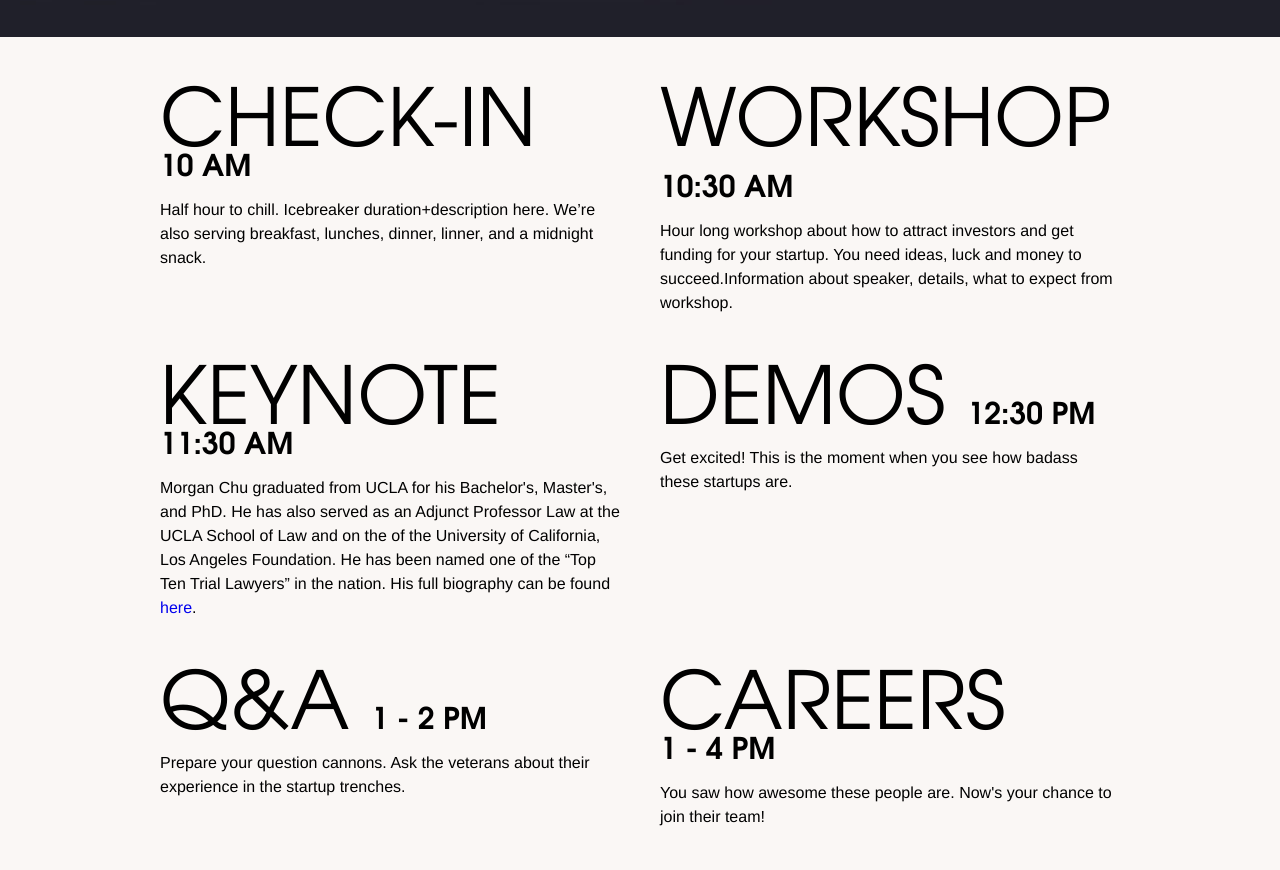
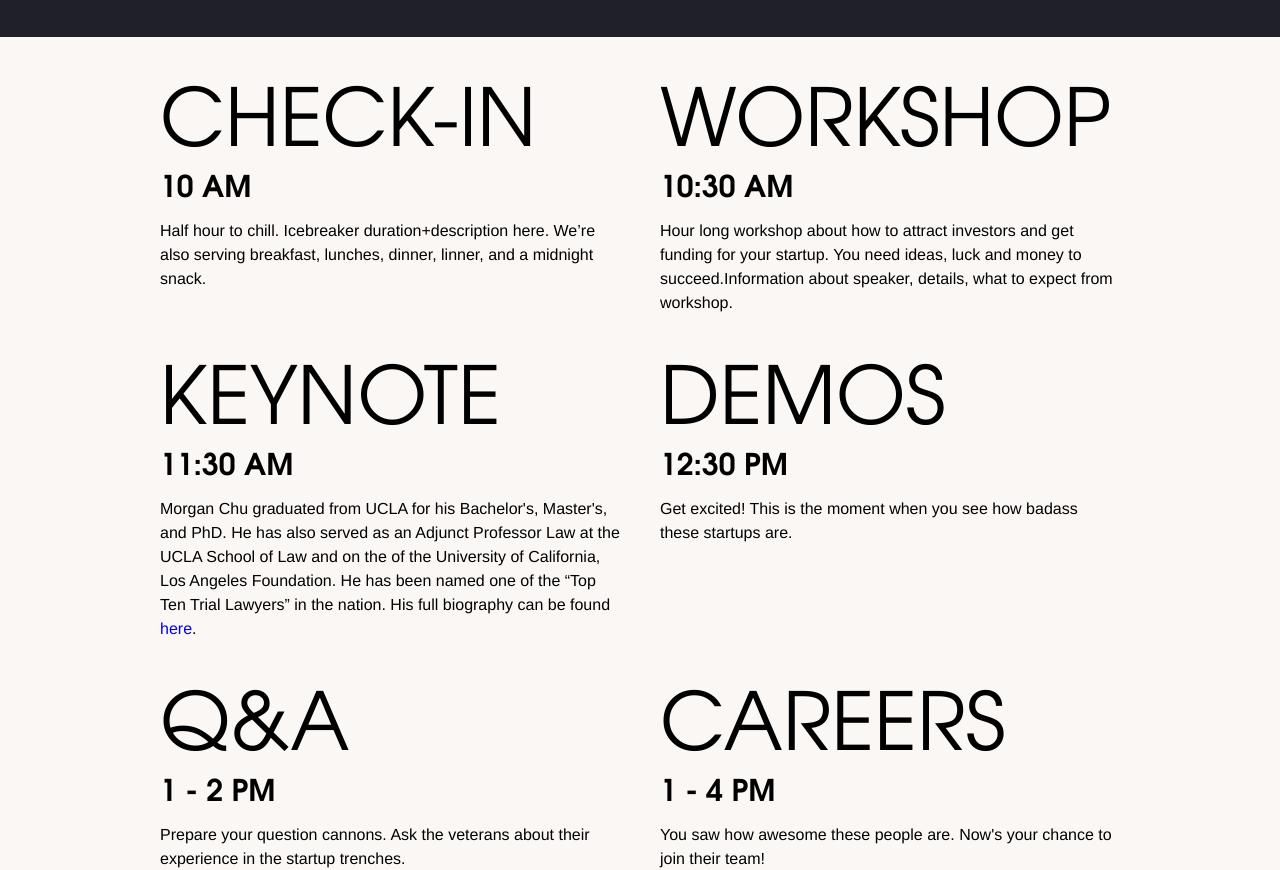
Before and after one commit to hcheng14/eee-static, a plain HTML site: page index.html in a window 1280 px wide. Shown: the part 731-1601 px from the top of the page. Drawn offline with nearby package versions, Linux system fonts and the light colour scheme.

Commit message:
standardize schedule display

```diff
--- a/index.html
+++ b/index.html
@@ -43,7 +43,7 @@
                 </p>
             </div>
             <div class="actions">
-                <a href="//hackthewest.com/static/sponsor.pdf" class="sponsor">Sponsor</a><a href="#" class="register">Register</a>
+                <a href="sponsors/packet.pdf" class="sponsor">Sponsor</a><a href="#" class="register">Register</a>
             </div>
         </div>
     </header>
@@ -51,7 +51,7 @@
         <div class="container anchor" id="schedule">
 
                 <div class="about-block">
-                    <h3>Check-in <small>10 AM</small></h3>
+                    <h3>Check-in <small><br>10 AM</small></h3>
                     <p>Half hour to chill. Icebreaker duration+description here. We’re also serving breakfast, lunches, dinner, linner, and a midnight snack.</p>
                 </div>
                 <div class="about-block">
@@ -61,21 +61,21 @@
 
             <div class="row">
                 <div class="about-block">
-                    <h3>Keynote <small>11:30 AM</small></h3>
+                    <h3>Keynote <small><br>11:30 AM</small></h3>
                     <p>Morgan Chu graduated from UCLA for his Bachelor's, Master's, and PhD. He has also served as an Adjunct Professor Law at the UCLA School of Law and on the of the University of California, Los Angeles Foundation. He has been named one of the “Top Ten Trial Lawyers” in the nation.  His full biography can be found <a href ="http://www.irell.com/professionals-22.html">here</a>.</p>
                 </div>
                 <div class="about-block">
-                    <h3>Demos <small>12:30 PM</small></h3>
+                    <h3>Demos <small><br>12:30 PM</small></h3>
                     <p>Get excited! This is the moment when you see how badass these startups are.</p>
                 </div>
             </div>
             <div class="row">
                 <div class="about-block">
-                    <h3>Q&amp;A <small>1 - 2 PM</small></h3>
+                    <h3>Q&amp;A <small><br>1 - 2 PM</small></h3>
                     <p>Prepare your question cannons. Ask the veterans about their experience in the startup trenches.</p>
                 </div>
                 <div class="about-block">
-                    <h3>Careers <small>1 - 4 PM</small></h3>
+                    <h3>Careers <small><br>1 - 4 PM</small></h3>
                     <p>You saw how awesome these people are. Now's your chance to join their team!</p>
                 </div>
             </div>
```
